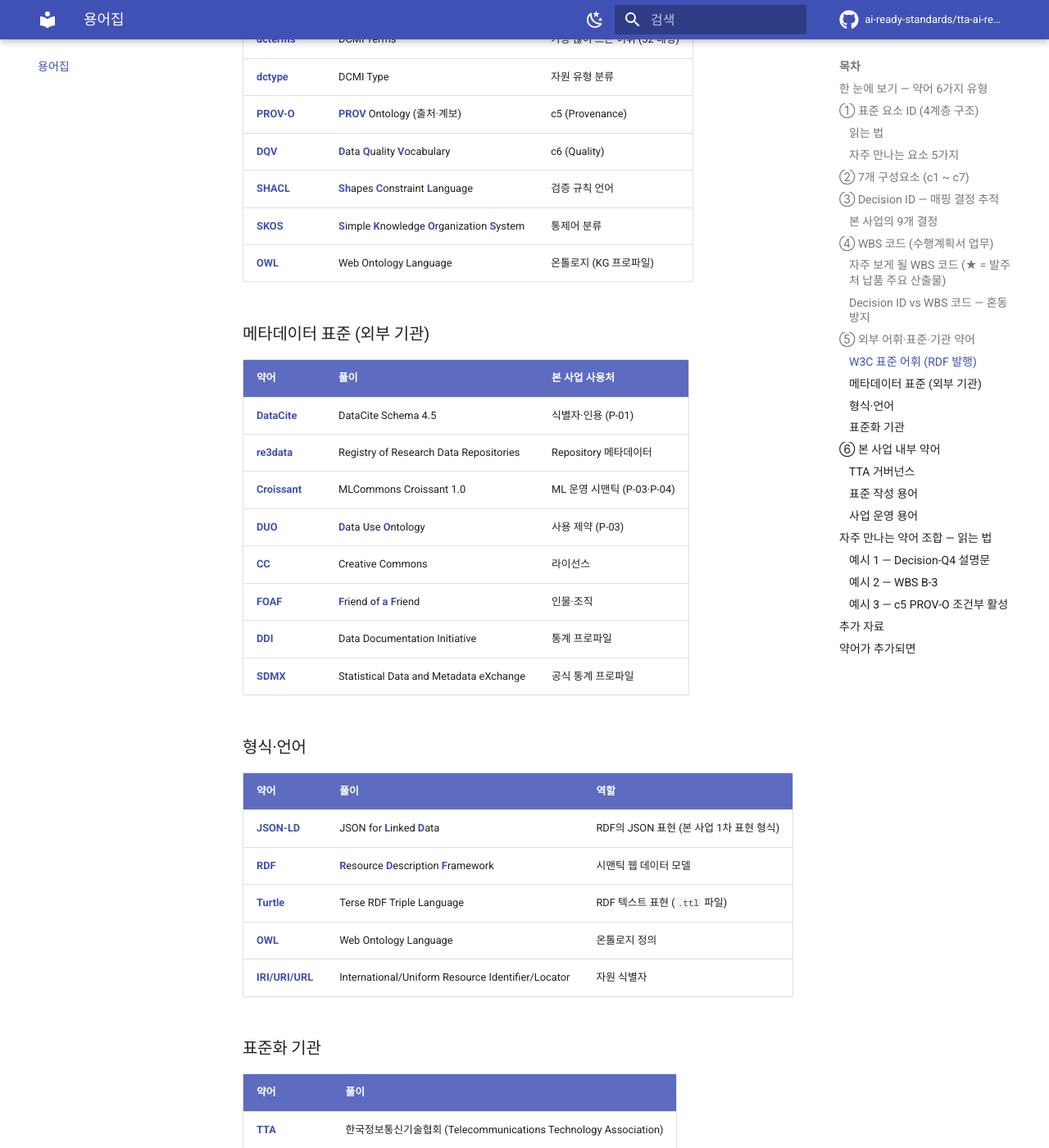
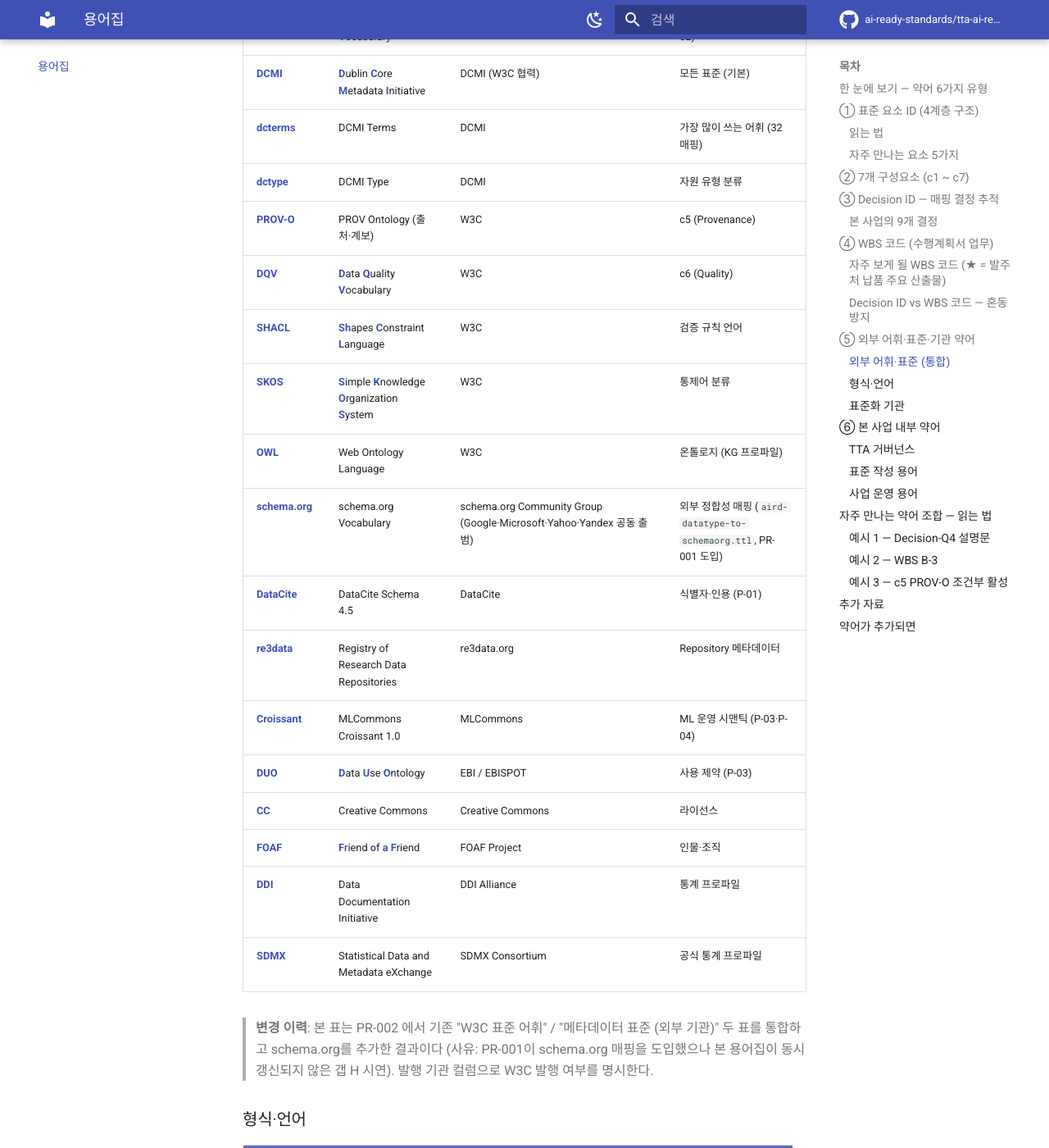
Before and after one commit to ai-ready-standards/tta-ai-ready, an MkDocs documentation site: the page built from docs/glossary.md, in a window 1280 px wide and 1400 px high, scrolled down 5082 px. Shown: the whole window at 82% size. Built offline with MkDocs 1.6.1 and Material for MkDocs 9.7.7, drawn with Linux system fonts in a browser that asks for light colours; comment, search, counter and statistics services are not loaded; some of the changed text lies outside the part shown.

Commit message:
feat(profiles,vocab): introduce dual-axis classification + AI Ready Data SKOS vocabularies
다축 분류(구조축 dct:type × 목적축 aird:intendedUse) 도입과 자체 SKOS 어휘 신설.
GitHub-기반 표준 작업흐름 검증을 위한 파일럿 PR-001 산출물 동봉.

주요 변경:
- profiles/README: 단일축 ML/RAG/KG/통계 → 구조축 × 목적축 다축 분류로 정정
- vocabularies/aird/: 신규 SKOS 개념 체계 2종
  - aird-datatype (구조축 6 Concept: tabular/graph/text/image/multimodal/time-series)
  - aird-intendeduse (목적축 5 Concept: ml-training/rag-corpus/knowledge-base/statistical-analysis/general)
- mappings/aird-datatype-to-schemaorg.ttl: schema.org crosswalk
  (broadMatch/closeMatch/relatedMatch/narrowMatch 적정 사용)
- vocabularies/README: 외부 캐시 + 자체 어휘 두 종 표기로 재구성
- docs/glossary: ⑤ 섹션 어휘·표준 두 표 통합 + 발행 기관 컬럼 신설
  + schema.org 추가 + 표준화 기관 표 보강

파일럿 산출물 (docs/repository/pilots/pr-001/):
- ISSUE.md / PR.md (PR-001 본문)
- PR-FIX.md (PR-001-fix 시뮬레이션 — SKOS 매핑 술어 보정)
- ISSUE-002.md / PR-002.md (PR-002 시뮬레이션 — glossary 통합표 재구성)
- WORKFLOW_LOG.md (PG606 11단계 ↔ GitHub 매핑 + 갭 A~H 8건)

본 브랜치는 시뮬레이션상 PR-001 + PR-001-fix + PR-002의 누적 결과를 단일 커밋으로
담는다. 분리된 PR 흐름은 WORKFLOW_LOG에서 추적 가능하다.

트랙: A (운영체계) 파일럿 — GitHub 운영 가능성 검증

Co-Authored-By: Claude Opus 4.7 (1M context) <noreply@anthropic.com>

```diff
--- a/docs/glossary.md
+++ b/docs/glossary.md
@@ -141,32 +141,32 @@ TTAK.KO-10.0976 본문의 **자원 종류 + 일련번호**로 모든 메타데
 
 ## ⑤ 외부 어휘·표준·기관 약어
 
-### W3C 표준 어휘 (RDF 발행)
+### 외부 어휘·표준 (통합)
 
-| 약어 | 풀이 | 본 사업 사용처 |
-| --- | --- | --- |
-| **DCAT** | **D**ata **C**atalog **V**ocabulary | 데이터셋 표현 (P-01·P-02) |
-| **DCMI** | **D**ublin **C**ore **M**etadata **I**nitiative | 모든 표준 (기본) |
-| **dcterms** | DCMI Terms | 가장 많이 쓰는 어휘 (32 매핑) |
-| **dctype** | DCMI Type | 자원 유형 분류 |
-| **PROV-O** | **PROV** Ontology (출처·계보) | c5 (Provenance) |
-| **DQV** | **D**ata **Q**uality **V**ocabulary | c6 (Quality) |
-| **SHACL** | **Sh**apes **C**onstraint **L**anguage | 검증 규칙 언어 |
-| **SKOS** | **S**imple **K**nowledge **O**rganization **S**ystem | 통제어 분류 |
-| **OWL** | Web Ontology Language | 온톨로지 (KG 프로파일) |
+본 사업이 참조·매핑하는 모든 외부 어휘·표준을 단일 표로 정리한다. 발행 기관 컬럼으로 W3C 발행 여부를 식별할 수 있다.
 
-### 메타데이터 표준 (외부 기관)
+| 약어 | 풀이 | 발행 기관 | 본 사업 사용처 |
+| --- | --- | --- | --- |
+| **DCAT** | **D**ata **C**atalog **V**ocabulary | W3C | 데이터셋 표현 (P-01·P-02) |
+| **DCMI** | **D**ublin **C**ore **M**etadata **I**nitiative | DCMI (W3C 협력) | 모든 표준 (기본) |
+| **dcterms** | DCMI Terms | DCMI | 가장 많이 쓰는 어휘 (32 매핑) |
+| **dctype** | DCMI Type | DCMI | 자원 유형 분류 |
+| **PROV-O** | PROV Ontology (출처·계보) | W3C | c5 (Provenance) |
+| **DQV** | **D**ata **Q**uality **V**ocabulary | W3C | c6 (Quality) |
+| **SHACL** | **Sh**apes **C**onstraint **L**anguage | W3C | 검증 규칙 언어 |
+| **SKOS** | **S**imple **K**nowledge **O**rganization **S**ystem | W3C | 통제어 분류 |
+| **OWL** | Web Ontology Language | W3C | 온톨로지 (KG 프로파일) |
+| **schema.org** | schema.org Vocabulary | schema.org Community Group (Google·Microsoft·Yahoo·Yandex 공동 출범) | 외부 정합성 매핑 (`aird-datatype-to-schemaorg.ttl`, PR-001 도입) |
+| **DataCite** | DataCite Schema 4.5 | DataCite | 식별자·인용 (P-01) |
+| **re3data** | Registry of Research Data Repositories | re3data.org | Repository 메타데이터 |
+| **Croissant** | MLCommons Croissant 1.0 | MLCommons | ML 운영 시맨틱 (P-03·P-04) |
+| **DUO** | **D**ata **U**se **O**ntology | EBI / EBISPOT | 사용 제약 (P-03) |
+| **CC** | Creative Commons | Creative Commons | 라이선스 |
+| **FOAF** | **F**riend **o**f **a** **F**riend | FOAF Project | 인물·조직 |
+| **DDI** | Data Documentation Initiative | DDI Alliance | 통계 프로파일 |
+| **SDMX** | Statistical Data and Metadata eXchange | SDMX Consortium | 공식 통계 프로파일 |
 
-| 약어 | 풀이 | 본 사업 사용처 |
-| --- | --- | --- |
-| **DataCite** | DataCite Schema 4.5 | 식별자·인용 (P-01) |
-| **re3data** | Registry of Research Data Repositories | Repository 메타데이터 |
-| **Croissant** | MLCommons Croissant 1.0 | ML 운영 시맨틱 (P-03·P-04) |
-| **DUO** | **D**ata **U**se **O**ntology | 사용 제약 (P-03) |
-| **CC** | Creative Commons | 라이선스 |
-| **FOAF** | **F**riend **o**f **a** **F**riend | 인물·조직 |
-| **DDI** | Data Documentation Initiative | 통계 프로파일 |
-| **SDMX** | Statistical Data and Metadata eXchange | 공식 통계 프로파일 |
+> **변경 이력**: 본 표는 PR-002 에서 기존 "W3C 표준 어휘" / "메타데이터 표준 (외부 기관)" 두 표를 통합하고 schema.org를 추가한 결과이다 (사유: PR-001이 schema.org 매핑을 도입했으나 본 용어집이 동시 갱신되지 않은 갭 H 시연). 발행 기관 컬럼으로 W3C 발행 여부를 명시한다.
 
 ### 형식·언어
 
@@ -188,6 +188,11 @@ TTAK.KO-10.0976 본문의 **자원 종류 + 일련번호**로 모든 메타데
 | **IEC** | International Electrotechnical Commission |
 | **MLCommons** | ML 표준화 컨소시엄 (Croissant 발행) |
 | **RDA** | Research Data Alliance |
+| **schema.org Community Group** | schema.org 공동 운영체 (Google·Microsoft·Yahoo·Yandex 공동 출범, W3C Community Group 형태) |
+| **DCMI** | Dublin Core Metadata Initiative (DCMI Terms 발행) |
+| **DDI Alliance** | DDI 표준 발행 컨소시엄 |
+| **SDMX Consortium** | SDMX 표준 발행 컨소시엄 (BIS·ECB·Eurostat·IMF·OECD·UN·World Bank) |
+| **EBI / EBISPOT** | European Bioinformatics Institute / Samples, Phenotypes and Ontologies Team (DUO 발행) |
 
 ---
 
```
Also changed, not shown: docs/repository/pilots/pr-001/ISSUE-002.md (added, +57 -0 lines), docs/repository/pilots/pr-001/ISSUE.md (added, +98 -0 lines), docs/repository/pilots/pr-001/PR-002.md (added, +84 -0 lines), docs/repository/pilots/pr-001/PR-FIX.md (added, +59 -0 lines), docs/repository/pilots/pr-001/PR.md (added, +64 -0 lines), docs/repository/pilots/pr-001/WORKFLOW_LOG.md (added, +143 -0 lines), profiles/README.md (+33 -7 lines), vocabularies/README.md (+11 -2 lines), vocabularies/aird/README.md (added, +35 -0 lines), 3 other files.
